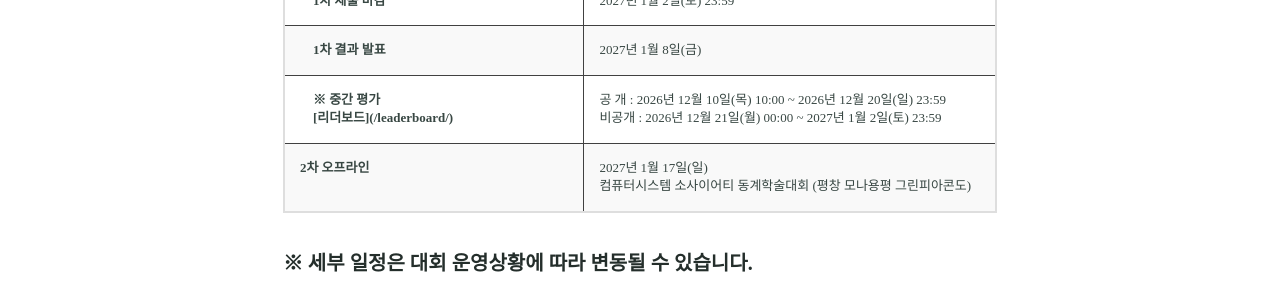
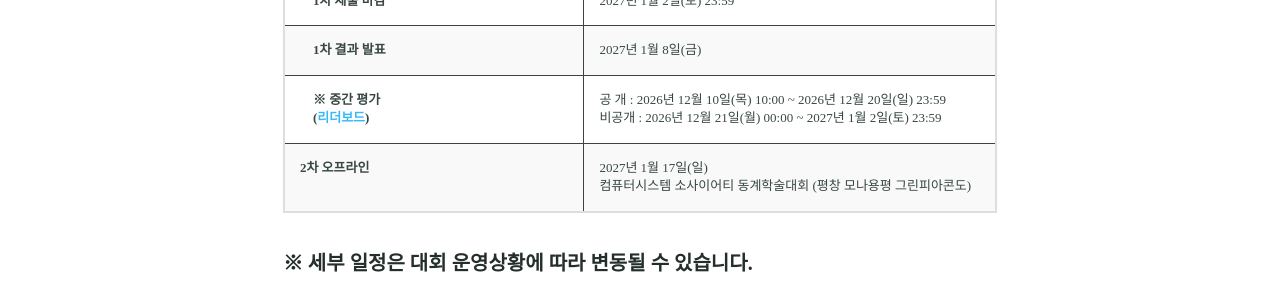
Before and after one commit to AISystemChallenge/AISystemChallenge.github.io, a Jekyll site: the page built from timeline.md, in a window 1280 px wide. Shown: the part 594-894 px from the top of the page. Built offline with Jekyll 4.4.1, drawn with Linux system fonts in a browser that asks for light colours; some web fonts are replaced; our own code applies the rules of GitHub Pages for plain Markdown files; part of the change alters nothing that is shown.

Commit message:
Update timeline.md

```diff
--- a/timeline.md
+++ b/timeline.md
@@ -22,7 +22,7 @@ excerpt:
     </tr>
     <tr>
         <td colspan="1"> &emsp;※ 중간 평가 <br>
-						 &emsp;[리더보드](/leaderboard/) </td>
+						 &emsp;(<a href="https://aisystemchallenge.github.io/leaderboard/">리더보드</a>) </td>
         <td colspan="1"> 공  개 : 2026년 12월 10일(목) 10:00 ~ 2026년 12월 20일(일) 23:59 <br>
  						 비공개 : 2026년 12월 21일(월) 00:00 ~ 2027년 1월 2일(토) 23:59 </td>
     </tr>
```
